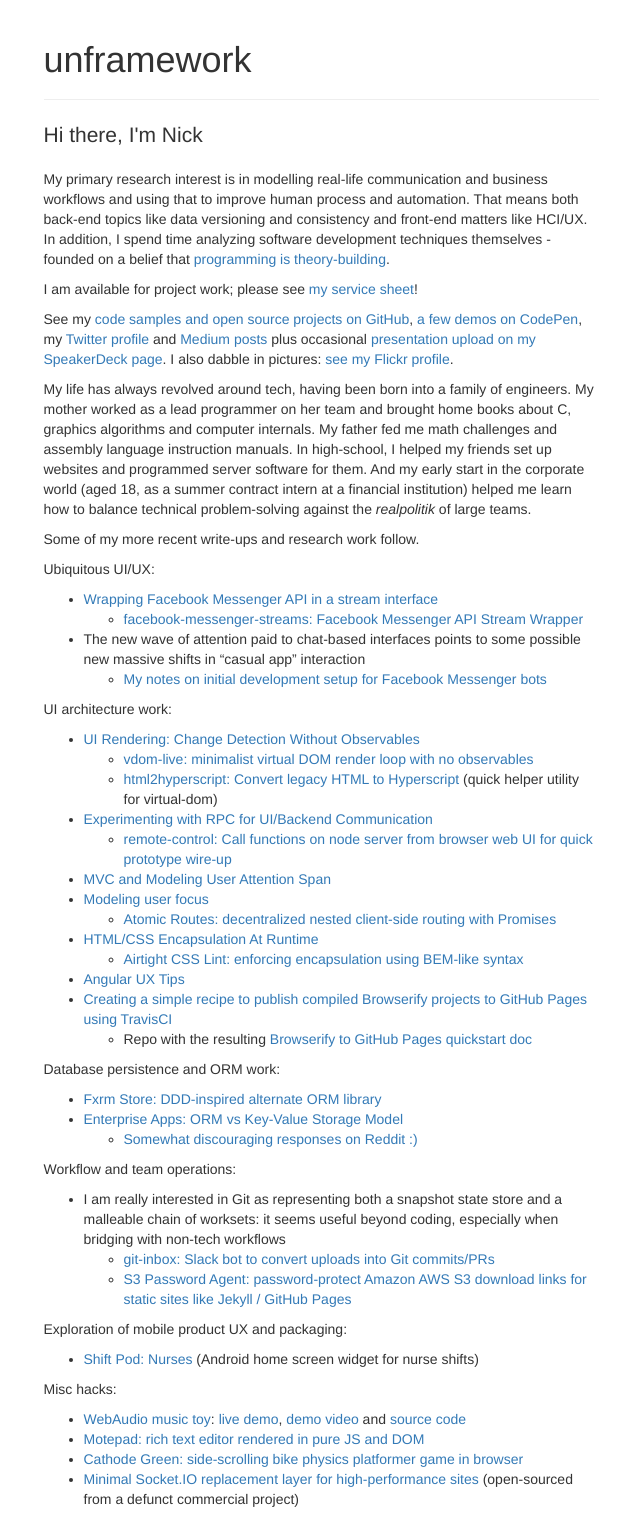
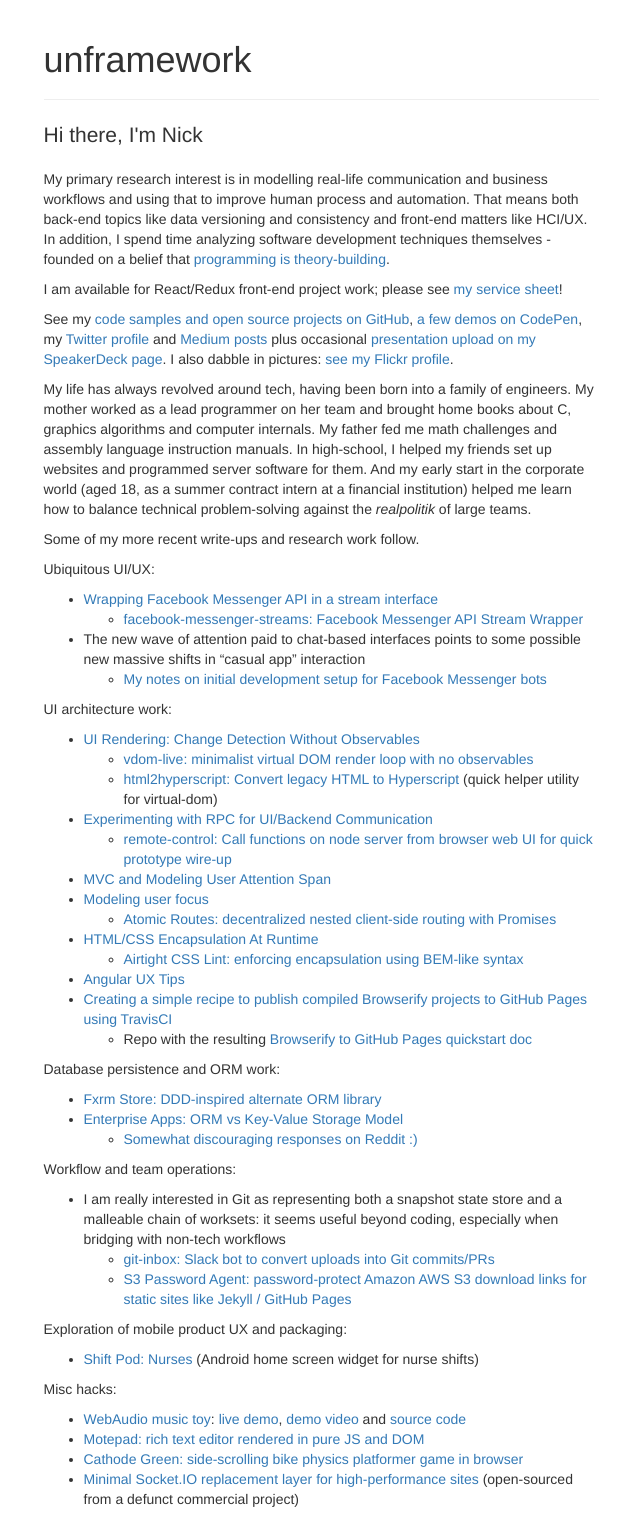
Before and after one commit to unframework/unframework-website, a Jekyll site: the page built from index.md, in a window 1280 px wide. Shown: the whole page, without its empty margins (319-959 px from the left). Built offline with Jekyll 4.4.1, drawn with Linux system fonts in a browser that asks for light colours.

Commit message:
Tweak service sheet link

```diff
--- a/index.md
+++ b/index.md
@@ -5,7 +5,7 @@
 
 My primary research interest is in modelling real-life communication and business workflows and using that to improve human process and automation. That means both back-end topics like data versioning and consistency and front-end matters like HCI/UX. In addition, I spend time analyzing software development techniques themselves - founded on a belief that [programming is theory-building](http://www.dc.uba.ar/materias/plp/cursos/material/programmingAsTheoryBuilding).
 
-I am available for project work; please see [my service sheet](/services/react-development)!
+I am available for React/Redux front-end project work; please see [my service sheet](/services/react-development)!
 
 See my [code samples and open source projects on GitHub](https://github.com/unframework), [a few demos on CodePen](http://codepen.io/unframework/), my [Twitter profile](https://twitter.com/unframework) and [Medium posts](https://medium.com/@unframework) plus occasional [presentation upload on my SpeakerDeck page](https://speakerdeck.com/unframework). I also dabble in pictures: [see my Flickr profile](https://www.flickr.com/photos/nickmatantsev/).
 
```
